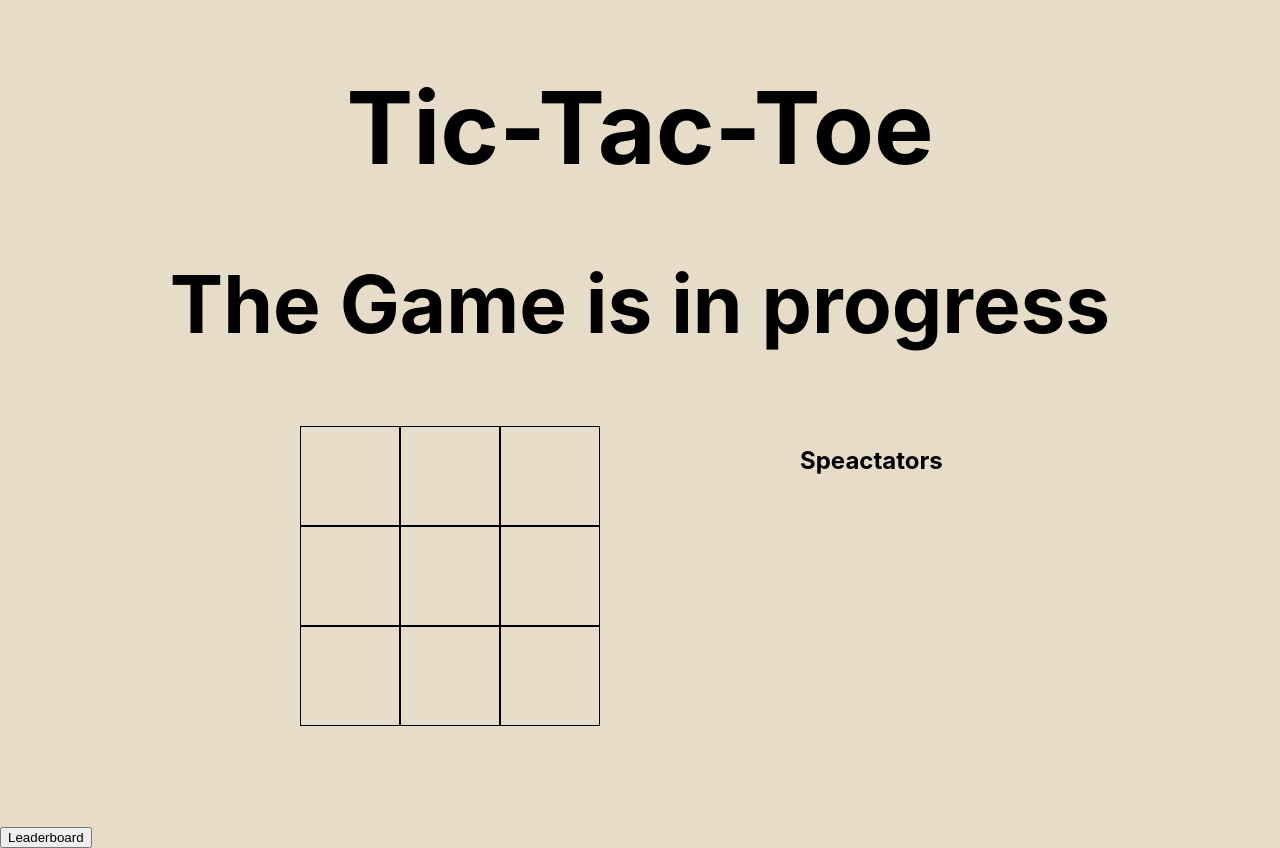
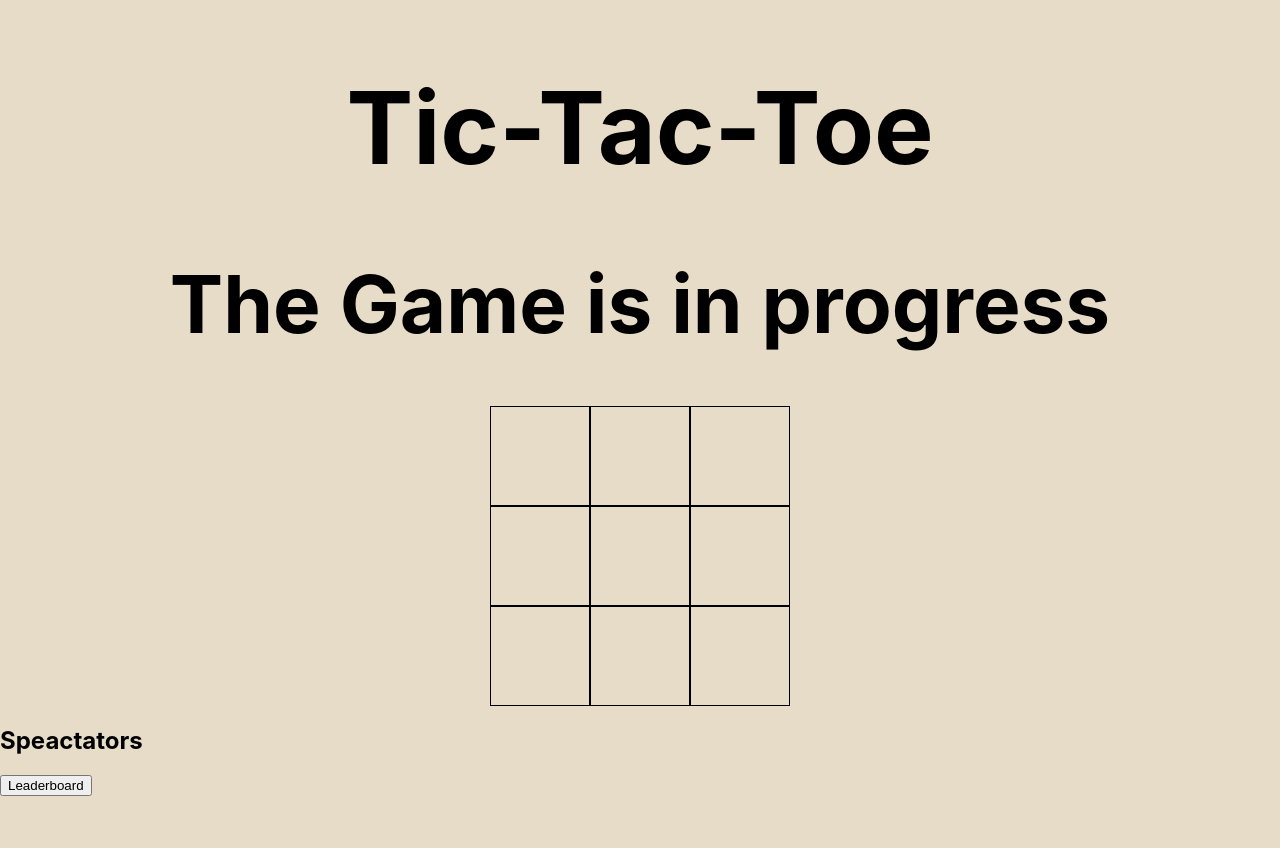
Before and after one commit to NJIT-CS490-SP21/project-2-pvp53, a React (Create React App) app: page / in a window 1280 px wide. Both pictures are taken after a click on the button "LogIn". After the commit the page ends 800 px from the top, so only its background shows below. Built offline with nearby package versions, Linux system fonts and the light colour scheme.

Commit message:
fixed a bug that caused delay in LB

```diff
--- a/src/Board/Board.css
+++ b/src/Board/Board.css
@@ -6,24 +6,19 @@
   grid-template-rows: repeat(3, 1fr); /* Total vertical space broken into 3 rows */
   margin: auto;
   left:0;
-  float:left;
-  width:300px;
-  height:300px;
 }
 
-.spec{
-  float:right;
-  width:300px;
-  height:300px;
+.spec, .leaderboard, .board{
+  width: 300px;
+  float:left;
 }
 
+
+
 .container{
-  width:800px;
-  height:300px;
-  padding-top:20px;
-  padding-left:300px;
-  padding-right:15px;
-  overflow:hidden;
+  display:grid;
+  grid-template-columns:repeat(auto-fit, minimax(300px, 1fr));
+  grid-column-gap: 5px;
 }
 
 .body{
--- a/src/Board/Board.js
+++ b/src/Board/Board.js
@@ -43,7 +43,6 @@ function Board({ user }){
                 alert("You are not Playing!");
                 return;
             }
-            updateLeaderBoard();
         }
         else{
             alert('Invalid Box!');
@@ -81,7 +80,7 @@ function Board({ user }){
     function updateLeaderBoard(data){
         socket.on('updateLeaderBoard', (data) =>{
             console.log(data);
-            setleaderBoard([data]);
+            setleaderBoard(data);
         });
     }
 
@@ -147,12 +146,11 @@ function Board({ user }){
                         {players['spec'].map((player) => <li> { player } </li> )}
                     </ul>
                 </div>
-            </div>
-            <div class="leader">
-                <button onClick={onShowHide}> Leaderboard </button>
-                <div id="leaderboard" >
-
-                    {showandHide &&  <LeaderBoard  leaderBoard={leaderBoard}/>}
+                <div class="leaderboard">
+                    <button onClick={onShowHide}> Leaderboard </button>
+                    <div id="leaderboard" >
+                        {showandHide &&  <LeaderBoard  leaderBoard={leaderBoard}/>}
+                    </div>
                 </div>
             </div>
         </div>
--- a/src/LeaderBoard/LeaderBoard.js
+++ b/src/LeaderBoard/LeaderBoard.js
@@ -1,5 +1,5 @@
 import io from 'socket.io-client';
-import { useState, useEffect } from 'react';
+import { useState, useEffect, Fragment } from 'react';
 import './LeaderBoard.css';
 
 const socket = io(); // Connects to socket connection
@@ -7,10 +7,15 @@ const socket = io(); // Connects to socket connection
 
 export function LeaderBoard( {leaderBoard} ){
 
-    console.log(leaderBoard);
+    leaderBoard.map((item, index) =>{
+        Object.keys(item).map(key =>{
+
+
+        })
+    });
+
 
     return (
-        <div>
         <table>
             <thead>
                 <tr>
@@ -18,17 +23,21 @@ export function LeaderBoard( {leaderBoard} ){
                 </tr>
             </thead>
             <tbody>
+                {leaderBoard.map((item) =>
+                        Object.keys(item).map(key=>
                             <tr>
                                 <td>
-                        Hello World
+                                    {key}
                                 </td>
                                 <td>
-                        Hello World
+                                    {item[key]}
                                 </td>
                             </tr>
+                        )
+                    )
+                }
             </tbody>
         </table>
-        </div>
     );
 }
 
```
Also changed, not shown: 1 other file (tests, documents, lock files or other folders). Lines whose indentation alone changed are shown as unchanged.
